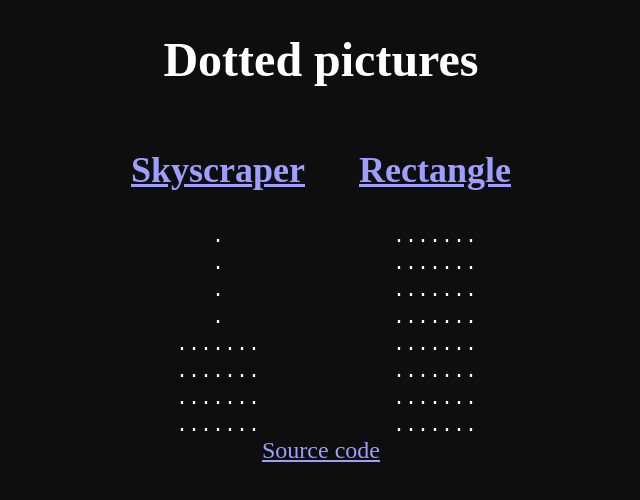
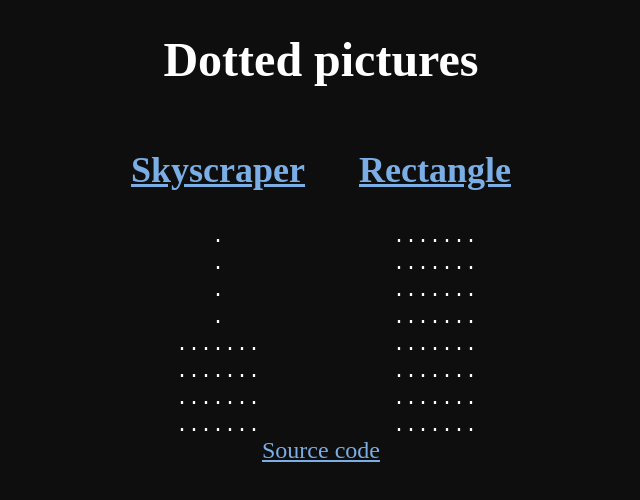
Before and after one commit to Synthird/dotted-pictures, a plain HTML site: page index.html in a window 1280 px wide. Shown: the whole page, without its empty margins (319-959 px from the left). Drawn offline with Linux system fonts and the light colour scheme.

Commit message:
feat: add custom colours to links

```diff
--- a/styles/main.css
+++ b/styles/main.css
@@ -13,3 +13,11 @@ body {
 	font-size: x-large;
 	overflow-x: hidden;
 }
+
+a {
+	color: rgb(123, 174, 229);
+}
+
+a:active {
+	color: rgb(219, 95, 115);
+}
```
